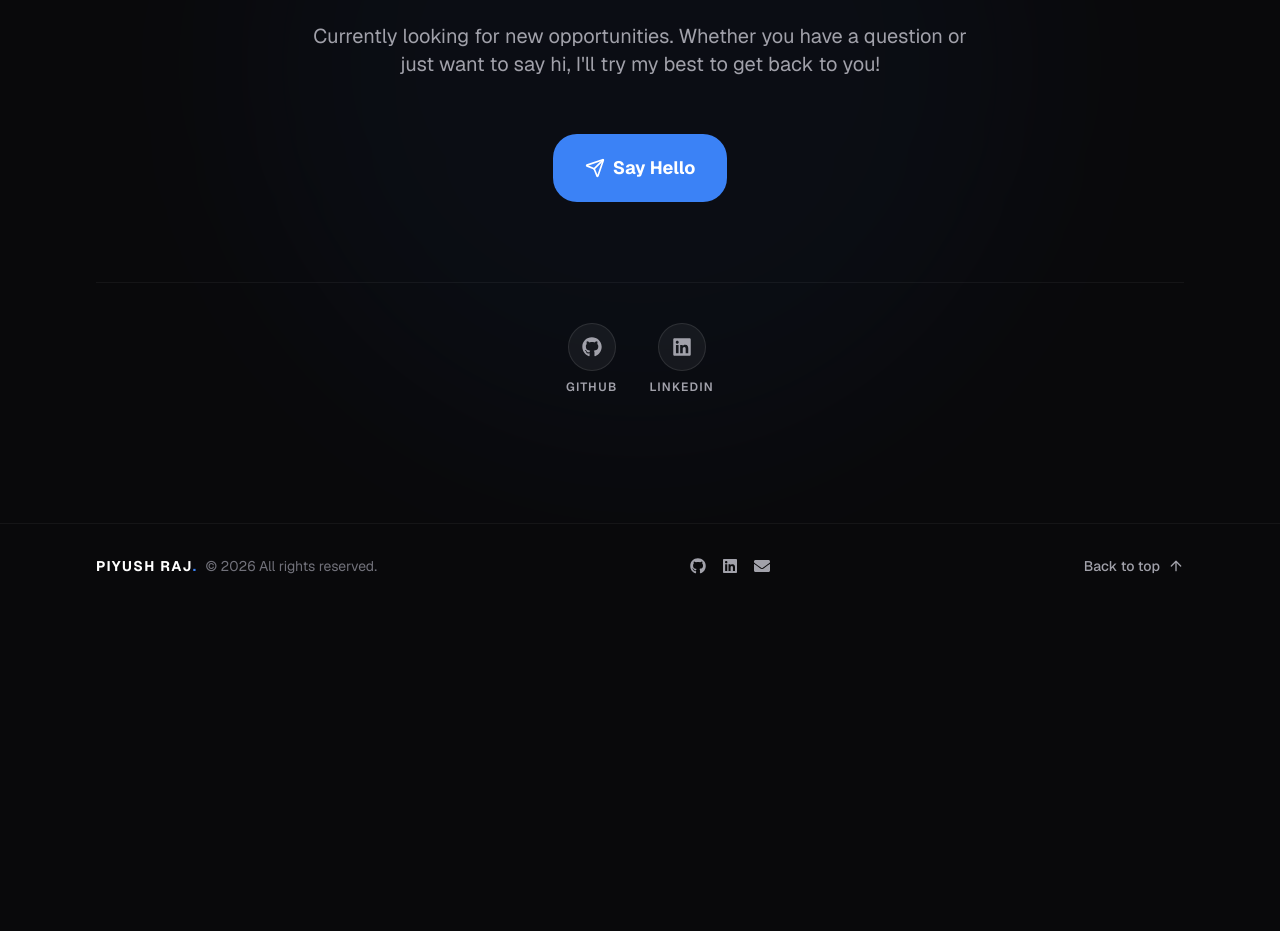
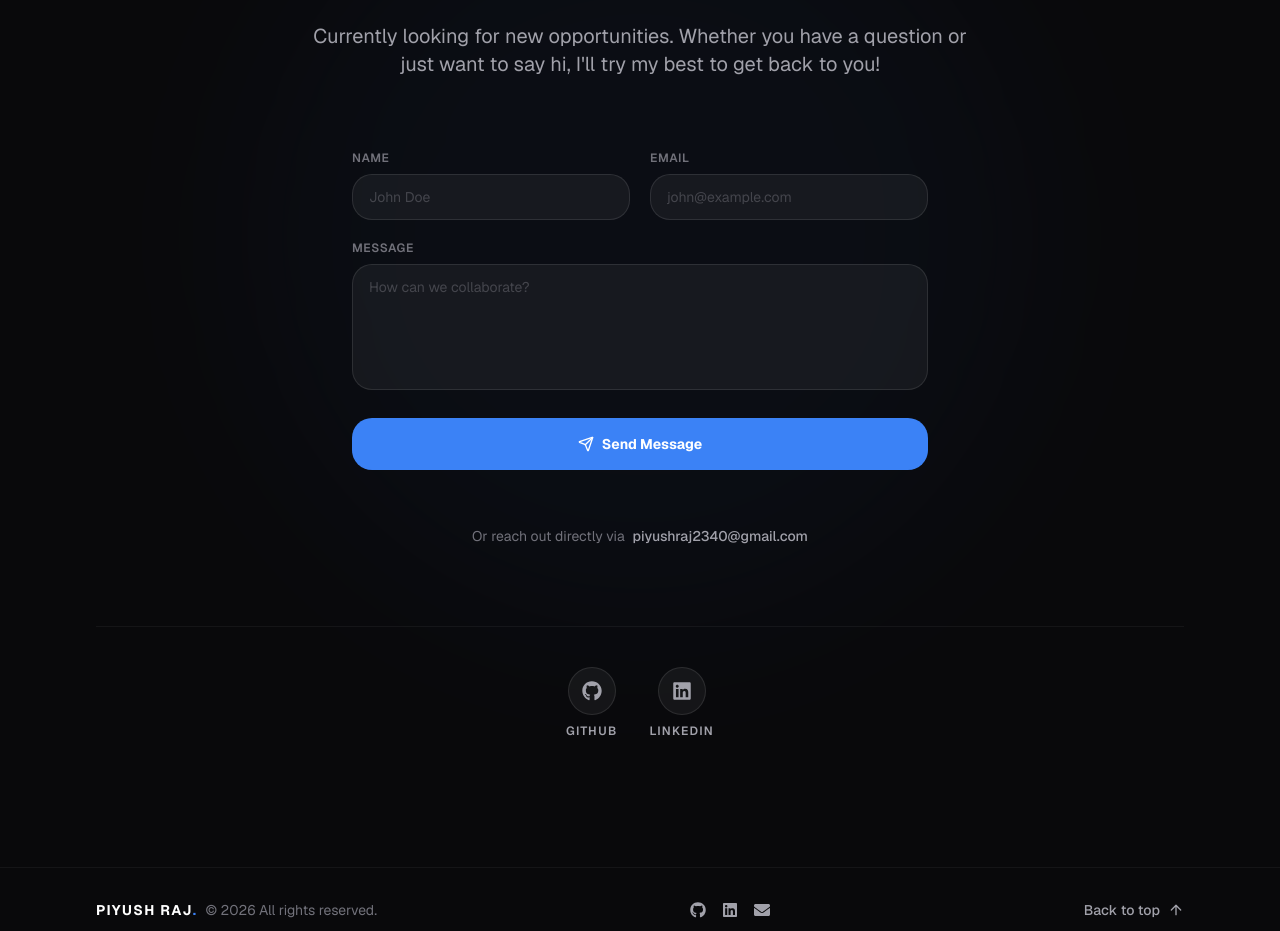
Before and after one commit to piyushraj2340/Portfolio, a Next.js app: page / in a window 1280 px wide. Shown: the part 7420-8351 px from the top of the page. Before the commit the page ends 8028 px from the top, so only its background shows below. Built offline with nearby package versions, Linux system fonts and the light colour scheme.

Commit message:
feat: add ContactSection component with inquiry form and social links

```diff
--- a/src/components/sections/ContactSection.tsx
+++ b/src/components/sections/ContactSection.tsx
@@ -41,16 +41,66 @@ export function ContactSection() {
           Currently looking for new opportunities. Whether you have a question or just want to say hi, I&apos;ll try my best to get back to you!
         </p>
 
-        <a
-          href={`mailto:${siteConfig.email}`}
-          className="group relative mt-8 inline-flex items-center gap-2 rounded-2xl bg-primary px-8 py-5 text-lg font-bold text-primary-foreground transition-all duration-300 hover:bg-primary-hover hover:shadow-[0_0_40px_rgba(59,130,246,0.5)] hover:-translate-y-1 overflow-hidden"
+        <form
+          className="mt-12 flex w-full max-w-xl flex-col gap-5 text-left"
+          onSubmit={(e) => e.preventDefault()}
         >
-          <span className="relative z-10 flex items-center gap-2">
-            <Send className="size-5 transition-transform group-hover:-translate-y-0.5 group-hover:translate-x-0.5" />
-            Say Hello
-          </span>
-          <div className="absolute inset-0 z-0 bg-gradient-to-r from-transparent via-white/20 to-transparent translate-x-[-100%] group-hover:animate-[shimmer_1.5s_infinite]" />
-        </a>
+          <div className="grid gap-5 sm:grid-cols-2">
+            <div className="flex flex-col gap-2">
+              <label htmlFor="name" className="text-xs font-semibold uppercase tracking-wider text-text-muted">Name</label>
+              <input
+                type="text"
+                id="name"
+                name="name"
+                required
+                className="rounded-xl border border-white/10 bg-white/5 px-4 py-3 text-sm text-foreground outline-none transition-all placeholder:text-text-muted/50 hover:border-white/20 focus:border-primary focus:bg-white/10 focus:ring-1 focus:ring-primary"
+                placeholder="John Doe"
+              />
+            </div>
+            <div className="flex flex-col gap-2">
+              <label htmlFor="email" className="text-xs font-semibold uppercase tracking-wider text-text-muted">Email</label>
+              <input
+                type="email"
+                id="email"
+                name="email"
+                required
+                className="rounded-xl border border-white/10 bg-white/5 px-4 py-3 text-sm text-foreground outline-none transition-all placeholder:text-text-muted/50 hover:border-white/20 focus:border-primary focus:bg-white/10 focus:ring-1 focus:ring-primary"
+                placeholder="john@example.com"
+              />
+            </div>
+          </div>
+          <div className="flex flex-col gap-2">
+            <label htmlFor="message" className="text-xs font-semibold uppercase tracking-wider text-text-muted">Message</label>
+            <textarea
+              id="message"
+              name="message"
+              required
+              rows={5}
+              className="resize-none rounded-xl border border-white/10 bg-white/5 px-4 py-3 text-sm text-foreground outline-none transition-all placeholder:text-text-muted/50 hover:border-white/20 focus:border-primary focus:bg-white/10 focus:ring-1 focus:ring-primary"
+              placeholder="How can we collaborate?"
+            />
+          </div>
+          <button
+            type="submit"
+            className="group relative mt-2 inline-flex w-full items-center justify-center gap-2 overflow-hidden rounded-xl bg-primary px-8 py-4 text-sm font-bold text-primary-foreground transition-all duration-300 hover:-translate-y-0.5 hover:bg-primary-hover hover:shadow-[0_0_30px_rgba(59,130,246,0.3)] sm:w-auto"
+          >
+            <span className="relative z-10 flex items-center gap-2">
+              <Send className="size-4 transition-transform group-hover:-translate-y-0.5 group-hover:translate-x-0.5" />
+              Send Message
+            </span>
+            <div className="absolute inset-0 z-0 translate-x-[-100%] bg-gradient-to-r from-transparent via-white/20 to-transparent group-hover:animate-[shimmer_1.5s_infinite]" />
+          </button>
+        </form>
+
+        <div className="mt-8 flex flex-col items-center gap-2 text-sm text-text-muted sm:flex-row">
+          <span>Or reach out directly via</span>
+          <a
+            href={`mailto:${siteConfig.email}`}
+            className="font-medium text-text-secondary underline-offset-4 transition-colors hover:text-primary hover:underline"
+          >
+            {siteConfig.email}
+          </a>
+        </div>
       </motion.div>
 
       {/* Social Links */}
```
